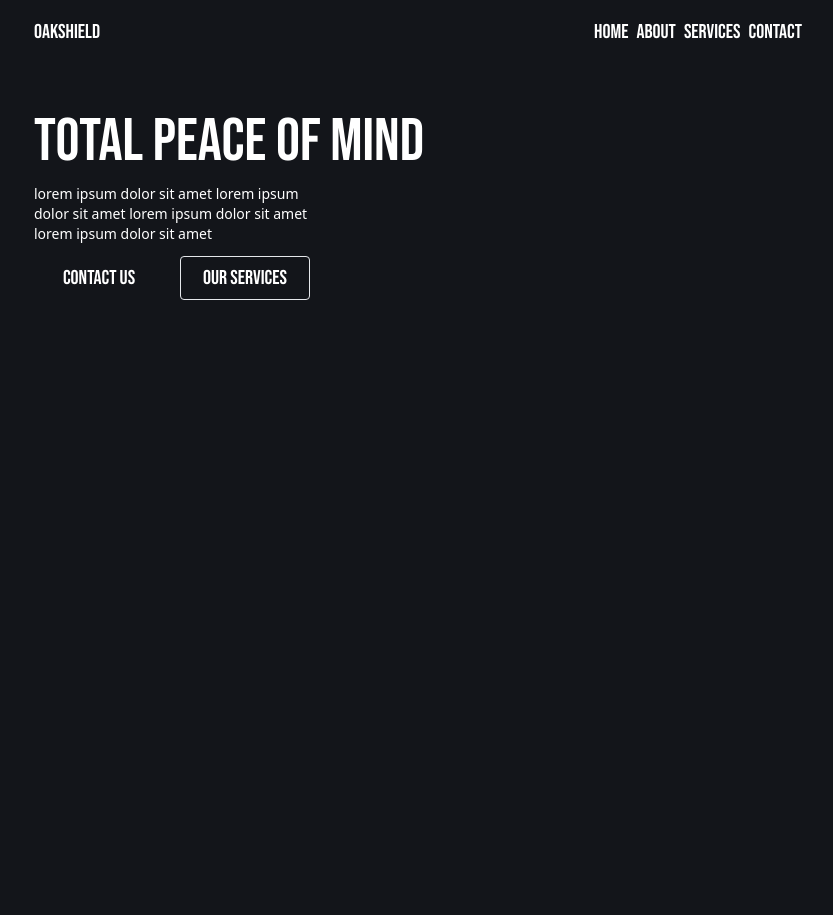
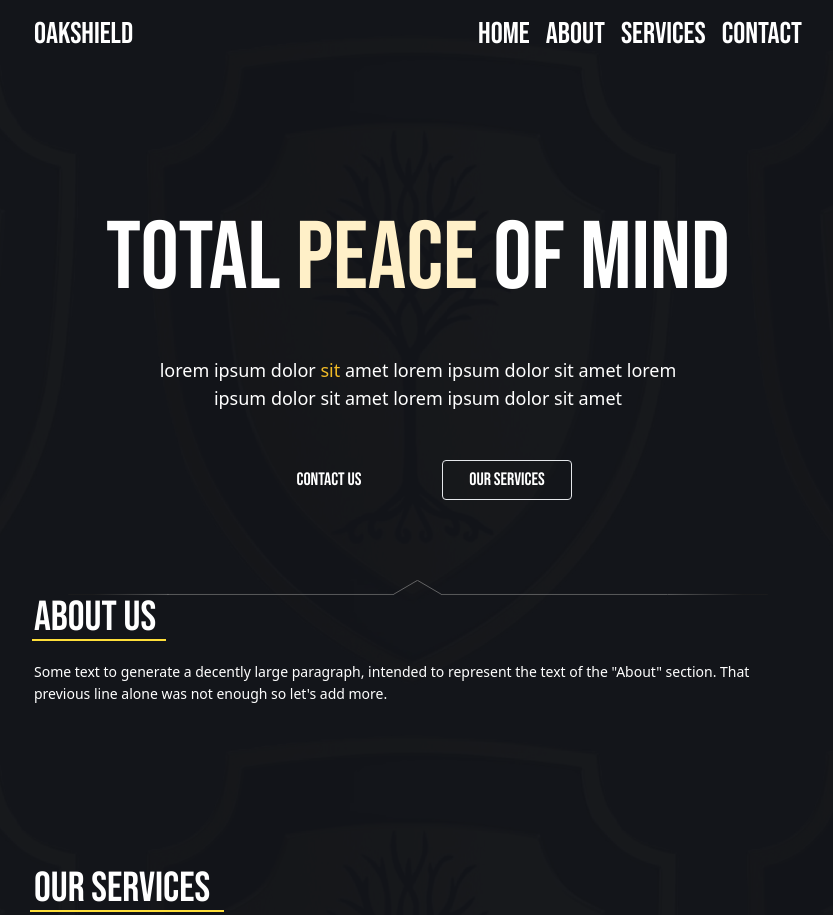
Before and after one commit to sixLUKEY/oakshield_v2, an Astro site in the folder frontend/: page / in a window 1280 px wide. Shown: the top 915 px of the page, without its empty margins (222-1055 px from the left). Before the commit the page ends 800 px from the top, so only its background shows below. Built offline with nearby package versions, Linux system fonts and the light colour scheme; Astro itself is replaced by a stand-in of ours.

Commit message:
feat(#6): Added watermark background image

```diff
--- a/frontend/package.json
+++ b/frontend/package.json
@@ -15,5 +15,9 @@
     "astro": "^4.15.6",
     "tailwindcss": "^3.4.11",
     "typescript": "^5.6.2"
+  },
+  "devDependencies": {
+    "prettier": "^3.3.3",
+    "prettier-plugin-astro": "^0.14.1"
   }
 }
--- /dev/null
+++ b/frontend/src/components/AboutCard.astro
@@ -0,0 +1,10 @@
+---
+interface Props {
+title: string;
+contnent: string
+}
+---
+
+<div>
+
+</div>
--- a/frontend/src/components/Navbar.astro
+++ b/frontend/src/components/Navbar.astro
@@ -12,15 +12,36 @@ export const listItems: ListItems[] = [
 ];
 ---
 
-<nav class="flex justify-between font-bebas">
-	<div class="logo">Oakshield</div>
-	<ul class="flex justify-between gap-2 dark:text-primaryDark">
-		{listItems.map((item) =>
-		<li>
-			<a href={item.name}>
-				{item.name}
-			</a>
+<nav class="flex justify-between font-bebas text-lg">
+	<div class="logo text-3xl">Oakshield</div>
+	<ul class="flex justify-between gap-4 dark:text-surfaceDark">
+		{
+			listItems.map((item) => (
+				<li class="relative overflow-y-hidden text-3xl hover:text-primaryDark transition">
+					<a href={item.name}>{item.name}</a>
 				</li>
-		)}
+			))
+		}
 	</ul>
 </nav>
+
+<style>
+	li::after {
+		z-index: -5;
+		content: "";
+		position: absolute;
+		left: 0;
+		bottom: 5%;
+		width: 100%;
+		height: 15px;
+		background-color: #594714;
+		transition:
+			transform 0.3s ease,
+			background-color 0.3s ease;
+		transform: translateY(40px);
+	}
+
+	li:hover::after {
+		transform: translateY(0); /* Move up 20px on hover */
+	}
+</style>
--- a/frontend/src/components/Section-divider.astro
+++ b/frontend/src/components/Section-divider.astro
@@ -1,3 +1,3 @@
-<div class="h-16">
+<div class="h-40">
 
 </div>
--- a/frontend/src/components/sections/About.astro
+++ b/frontend/src/components/sections/About.astro
@@ -0,0 +1,8 @@
+<section >
+	<h2 class="section-heading">
+		About Us
+	</h2>
+	<div>
+		<p>Some text to generate a decently large paragraph, intended to represent the text of the "About" section. That previous line alone was not enough so let's add more.</p>
+	</div>
+</section>
--- a/frontend/src/components/sections/Contact.astro
+++ b/frontend/src/components/sections/Contact.astro
@@ -0,0 +1,5 @@
+<section >
+	<h2 class="section-heading">
+		Contact Us
+	</h2>
+</section>
--- a/frontend/src/components/sections/Hero.astro
+++ b/frontend/src/components/sections/Hero.astro
@@ -3,12 +3,23 @@
 ---
 
 <section id="hero" class="flex justify-between">
-	<div class="flex flex-col gap-3">
-		<h1 class="font-bebas text-6xl">Total Peace of mind</h1>
-		<p class="text-sm w-72">lorem ipsum dolor sit amet lorem ipsum dolor sit amet lorem ipsum dolor sit amet lorem ipsum dolor sit amet </p>
-		<div class="font-bebas flex justify-between sm:justify-normal sm:gap-4">
-			<button class="bg-alternate dark:bg-alternateDark dark:text-black">Contact us</button>
-			<button class="dark:text-alternateDark border dark:border-alternateDark">Our Services</button>
+	<div class="flex flex-col gap-12 text-center mx-auto items-center">
+		<h1 class="font-bebas text-8xl">
+			Total <span class="text-[#FFF0C8] hover:text-primaryDark transition"
+				>Peace</span
+			> of mind
+		</h1>
+		<p class="text-lg w-[300px] md:w-[550px]">
+			lorem ipsum dolor <span class="text-primary">sit</span> amet lorem ipsum dolor
+			sit amet lorem ipsum dolor sit amet lorem ipsum dolor sit amet
+		</p>
+		<div class="font-bebas flex justify-between sm:justify-normal sm:gap-12">
+			<button class="text-lg bg-alternate dark:bg-primary dark:text-black"
+				>Contact us</button
+			>
+			<button class="text-lg dark:text-primary border dark:border-primary"
+				>Our Services</button
+			>
 		</div>
 	</div>
 	<div></div>
@@ -20,5 +31,4 @@
 		border-radius: 0.25rem;
 		width: 130px;
 	}
-
 </style>
--- a/frontend/src/components/sections/Services.astro
+++ b/frontend/src/components/sections/Services.astro
@@ -0,0 +1,8 @@
+<section >
+
+	<h2 class="section-heading">
+		Our Services
+	</h2>
+
+
+</section>
--- /dev/null
+++ b/frontend/src/components/svg/arrow-picker.astro
@@ -0,0 +1,22 @@
+<div class="mt-20">
+
+<svg  viewBox="0 0 1040 22" fill="none" xmlns="http://www.w3.org/2000/svg" class="mx-auto w-[700px]">
+<line y1="-0.5" x2="41.0202" y2="-0.5" transform="matrix(0.862908 0.505361 -0.862908 0.505361 519.201 1)" stroke="#7D7D7D"/>
+<line x1="554.593" y1="21.5" x2="890.861" y2="21.5" stroke="#7D7D7D"/>
+<line x1="147.53" y1="21.5" x2="483.798" y2="21.5" stroke="#7D7D7D"/>
+<line y1="-0.5" x2="41.9525" y2="-0.5" transform="matrix(-0.862908 0.505361 -0.862908 -0.505361 519.201 0)" stroke="#7D7D7D"/>
+<line x1="149" y1="21.5" x2="-4.37114e-08" y2="21.5" stroke="url(#paint0_linear_148_32)"/>
+<line x1="891" y1="21.5" x2="1040" y2="21.5" stroke="url(#paint1_linear_148_32)"/>
+<defs>
+<linearGradient id="paint0_linear_148_32" x1="4.37114e-08" y1="20.5" x2="149" y2="20.5" gradientUnits="userSpaceOnUse">
+<stop offset="0.25" stop-color="#1E1E1E"/>
+<stop offset="1" stop-color="#7D7D7D"/>
+</linearGradient>
+<linearGradient id="paint1_linear_148_32" x1="1040" y1="22.5" x2="891" y2="22.5" gradientUnits="userSpaceOnUse">
+<stop offset="0.25" stop-color="#1E1E1E"/>
+<stop offset="1" stop-color="#7D7D7D"/>
+</linearGradient>
+</defs>
+</svg>
+
+</div>
--- a/frontend/src/layouts/Layout.astro
+++ b/frontend/src/layouts/Layout.astro
@@ -21,7 +21,7 @@ const { title } = Astro.props;
 	</body>
 </html>
 <style is:global>
-	@import url('https://fonts.googleapis.com/css2?family=Bebas+Neue&display=swap');
+	@import url("https://fonts.googleapis.com/css2?family=Bebas+Neue&display=swap");
 	:root {
 		--accent: 136, 58, 234;
 		--accent-light: 224, 204, 250;
@@ -37,6 +37,15 @@ const { title } = Astro.props;
 		font-family: system-ui, sans-serif;
 		background: #13151a;
 	}
+
+	body {
+		background-image: url("/logo/oakshield-watermark.png");
+		background-repeat: no-repeat;
+		background-position: center;
+		background-size: 600px 700px;
+		background-attachment: fixed;
+	}
+
 	code {
 		font-family:
 			Menlo,
@@ -48,4 +57,29 @@ const { title } = Astro.props;
 			Courier New,
 			monospace;
 	}
+	.section-heading {
+		font-family:
+			Bebas Neue,
+			sans-serif;
+		position: relative;
+		width: fit-content;
+		margin: 0 0 20px 0;
+	}
+
+	.section-heading::after {
+		content: "";
+		position: absolute;
+		left: -2%;
+		bottom: 0;
+		width: 110%;
+		height: 2px;
+		background-color: #ffdf3a;
+	}
+
+	@media (min-width: 640px) {
+		.section-heading {
+			font-size: 42px;
+			line-height: 110%;
+		}
+	}
 </style>
--- a/frontend/src/pages/index.astro
+++ b/frontend/src/pages/index.astro
@@ -1,15 +1,25 @@
 ---
-import Layout from '../layouts/Layout.astro';
-import Header from '../components/sections/Header.astro';
-import Hero from '../components/sections/Hero.astro';
-import SectionDivider from '../components/Section-divider.astro';
+import Layout from "../layouts/Layout.astro";
+import Header from "../components/sections/Header.astro";
+import Hero from "../components/sections/Hero.astro";
+import SectionDivider from "../components/Section-divider.astro";
+import About from "../components/sections/About.astro";
+import Services from "../components/sections/Services.astro";
+import Contact from "../components/sections/Contact.astro";
+import ArrowPicker from "../components/svg/arrow-picker.astro";
 ---
 
 <Layout title="Oakshield Security">
 	<main>
-		<Header/>
-		<SectionDivider/>
-		<Hero/>
+		<Header />
+		<SectionDivider />
+		<Hero />
+		<ArrowPicker />
+		<About />
+		<SectionDivider />
+		<Services />
+		<SectionDivider />
+		<Contact />
 	</main>
 </Layout>
 
@@ -20,7 +30,7 @@ import SectionDivider from '../components/Section-divider.astro';
 		width: 800px;
 		max-width: calc(100% - 2rem);
 		color: white;
-		font-size: 20px;
+		font-size: 14px;
 		line-height: 1.6;
 	}
 </style>
--- a/frontend/tailwind.config.mjs
+++ b/frontend/tailwind.config.mjs
@@ -15,7 +15,7 @@ export default {
         containerDark: "",
         onContainer: "",
         onContainerDark: "",
-        primary: "",
+        primary: "#F1BB27",
         primaryDark: "#F1BB27",
         secondary: "",
         secondaryDark: "",
```
Also changed, not shown: frontend/public/favicon.svg (deleted), frontend/public/logo/oakshield-watermark.png (added), frontend/public/svg/picker-section.svg (added), 1 other file. Lines whose indentation alone changed are shown as unchanged.
